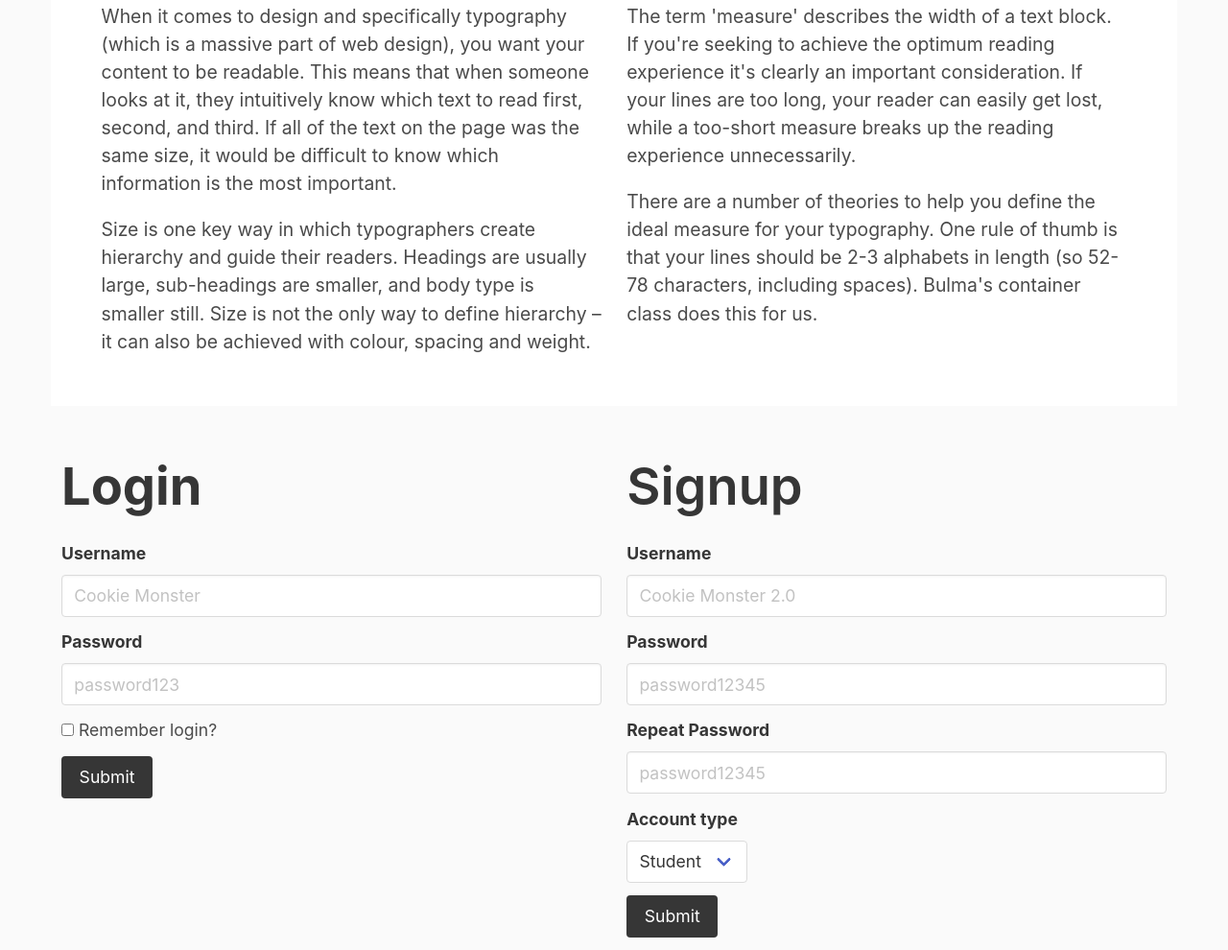
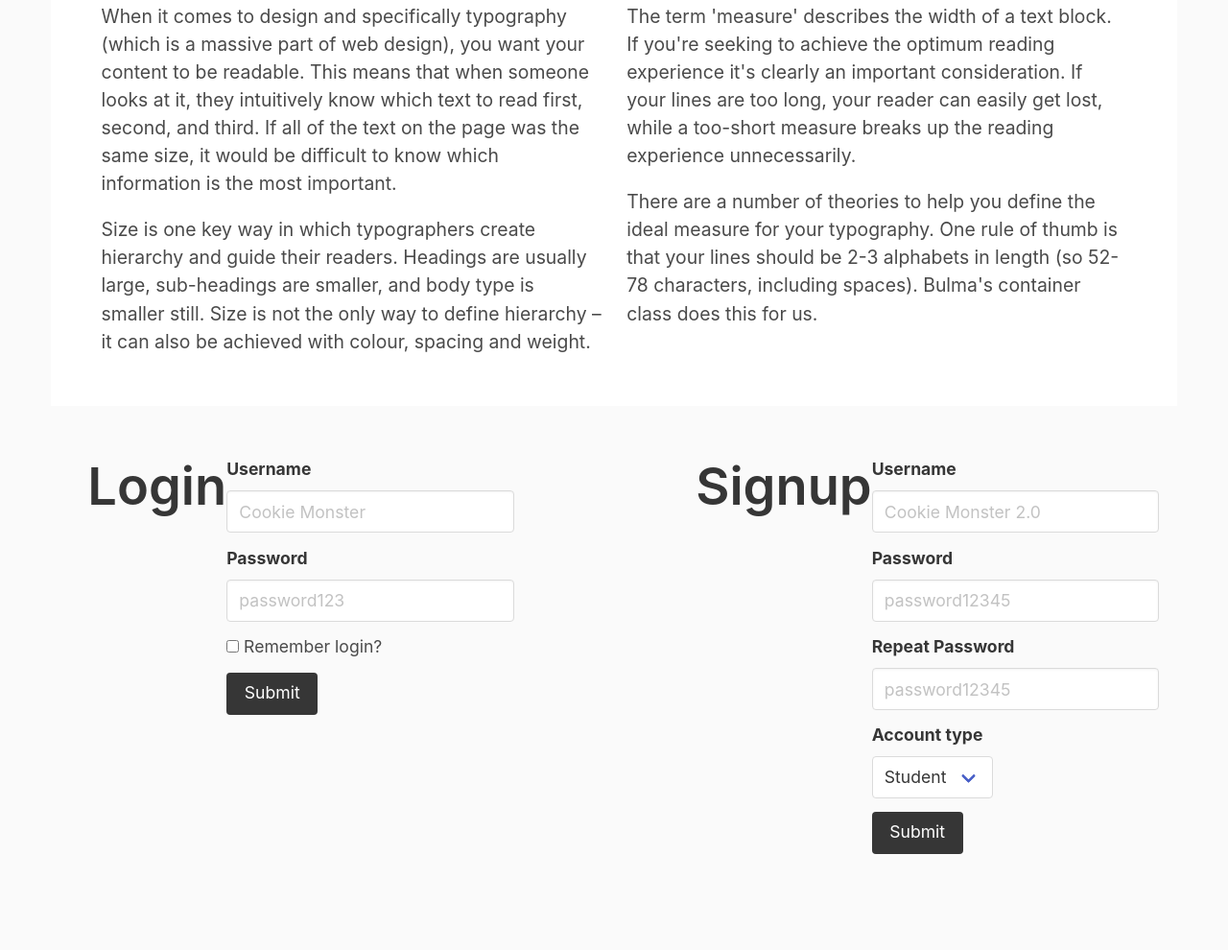
Before and after one commit to jdmar3-comp426/a02-JaredECohen, a website: page index.html in a window 1280 px wide. Shown: the part 3224-4214 px from the top of the page at 96% size. After the commit the page ends 4127 px from the top, so only its background shows below. Drawn offline with nearby package versions, Linux system fonts and the light colour scheme; a web font is replaced by a local one.

Commit message:
fix typo in line 156

```diff
--- a/index.html
+++ b/index.html
@@ -151,11 +151,11 @@
         </div>
     </div>
 </section>
-<section class="container">
+<section class="">
     <div class="">
-        <div class="columns is-multiline justify-cente">
+        <div class="columns is-multiline justify-center">
             <div class="column">
-                <h1 class="title has-text-weight-bold">Login</h1>
+                <h1 class="title">Login</h1>
                 <form>
                     <div class="field">
                         <label class="label">Username</label>
```
